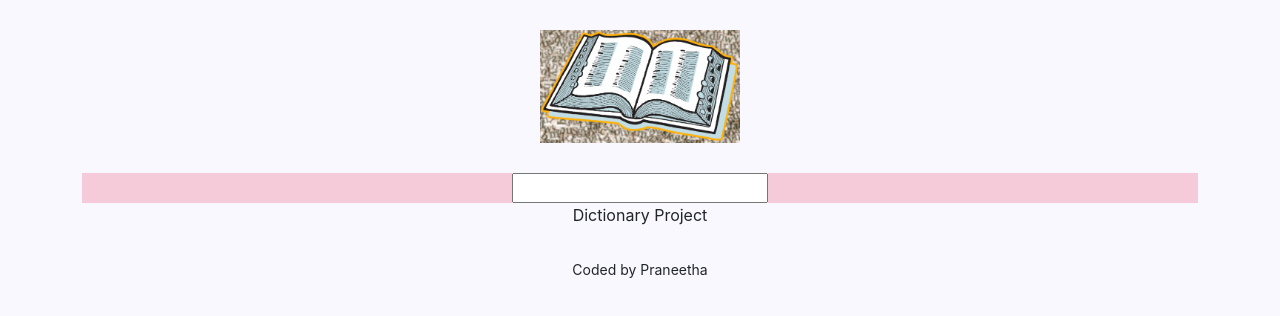
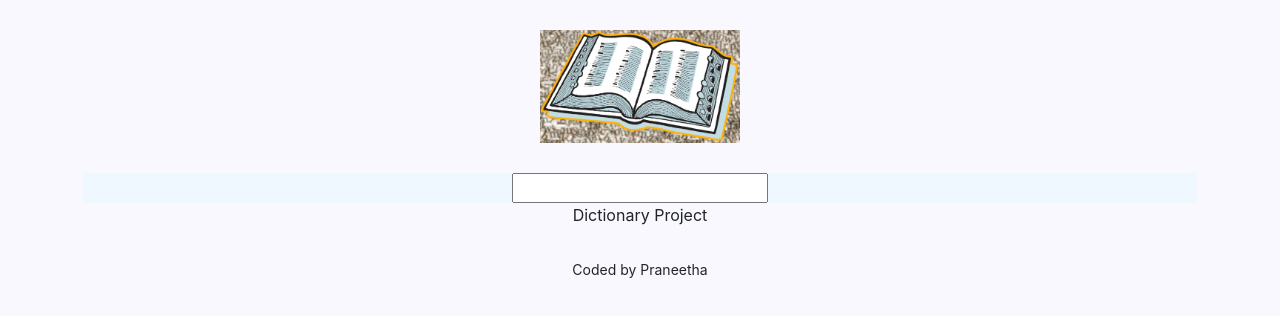
Before and after one commit to NeetuKV/dictionary-project, a React (Create React App) app: page / in a window 1280 px wide. Shown: the top 316 px of the page. Built offline with nearby package versions, Linux system fonts and the light colour scheme.

Commit message:
added section tag and changed css

```diff
--- a/src/Dictionary.css
+++ b/src/Dictionary.css
@@ -1,3 +1,6 @@
 .Dictionary {
   background-color: rgb(245, 202, 217);
 }
+.Dictionary section {
+  background-color: aliceblue;
+}
--- a/src/Dictionary.js
+++ b/src/Dictionary.js
@@ -18,9 +18,11 @@ export default function Dictionary() {
   }
   return (
     <div className="Dictionary">
-      <form onSubmit={search}>
-        <input type="search" onChange={handleKeyWordChange} />
-      </form>
+      <section>
+        <form onSubmit={search}>
+          <input type="search" onChange={handleKeyWordChange} />
+        </form>
+      </section>
       <Results results={results} />
     </div>
   );
--- a/src/Results.js
+++ b/src/Results.js
@@ -5,6 +5,7 @@ export default function Results(props) {
   if (props.results) {
     return (
       <div className="Results">
+        <section>
           <h2>{props.results.word}</h2>
           {props.results.phonetics.map(function (phonetic, index) {
             return (
@@ -13,10 +14,13 @@ export default function Results(props) {
               </div>
             );
           })}
+        </section>
         {props.results.meanings.map(function (meaning, index) {
           return (
             <div key={index}>
+              <section>
                 <Meaning meaning={meaning} />
+              </section>
             </div>
           );
         })}
```
Lines whose indentation alone changed are shown as unchanged.
